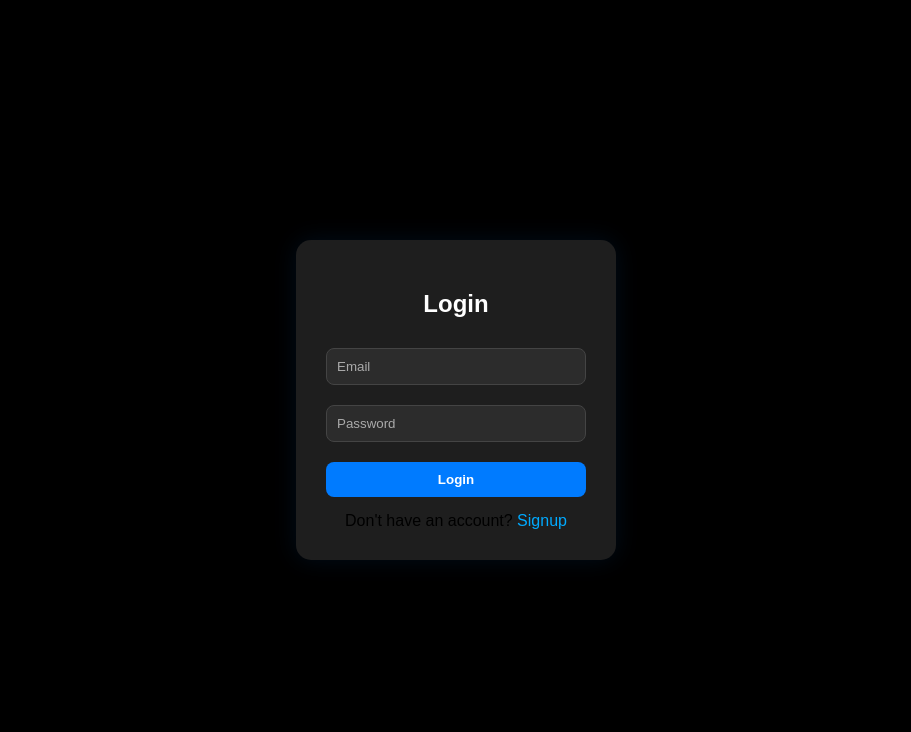
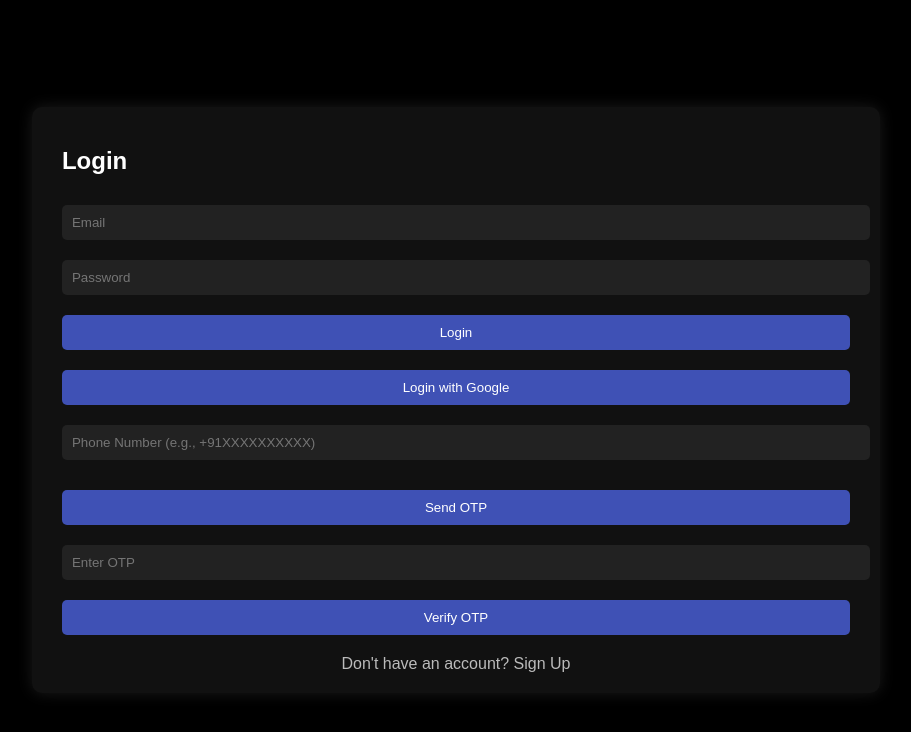
Before and after one commit to payashrajput/ALLcounselling, a plain HTML site: page index.html in a window 1280 px wide. Shown: the whole page, without its empty margins (184-1095 px from the left). Drawn offline with Linux system fonts and the light colour scheme.

Commit message:
Update index.html

```diff
--- a/index.html
+++ b/index.html
@@ -2,224 +2,174 @@
 <html lang="en">
 <head>
   <meta charset="UTF-8" />
-  <meta name="viewport" content="width=device-width, initial-scale=1.0"/>
-  <title>All Counselling - Login & Signup</title>
-  <link rel="icon" type="image/x-icon" href="favicon.png">
+  <meta name="viewport" content="width=device-width, initial-scale=1.0" />
+  <title>Login & Signup</title>
   <style>
-    * {
-      box-sizing: border-box;
-    }
-
     body {
       font-family: Arial, sans-serif;
       background: #000;
       margin: 0;
-      height: 100vh;
+      padding: 0;
       display: flex;
       justify-content: center;
       align-items: center;
-      overflow: hidden;
+      height: 100vh;
+      color: white;
     }
-
     .container {
-      background: #1e1e1e;
-      padding: 30px;
-      border-radius: 15px;
-      box-shadow: 0 0 25px rgba(0, 123, 255, 0.1);
-      width: 320px;
-      position: relative;
-      animation: fadeIn 1s ease forwards;
+      background: #111;
+      padding: 20px 30px;
+      border-radius: 10px;
+      box-shadow: 0 0 15px rgba(255, 255, 255, 0.1);
+      transition: transform 0.3s ease-in-out;
     }
-
-    @keyframes fadeIn {
-      0% {
-        opacity: 0;
-        transform: translateY(-20px);
-      }
-      100% {
-        opacity: 1;
-        transform: translateY(0);
-      }
-    }
-
-    h2 {
-      text-align: center;
-      margin-bottom: 20px;
-      color: #fff;
-    }
-
-    input[type="text"],
-    input[type="password"],
-    input[type="email"] {
-      width: 100%;
-      padding: 10px;
-      margin: 10px 0;
-      border-radius: 8px;
-      border: 1px solid #444;
-      background-color: #2c2c2c;
-      color: white;
-      transition: 0.3s;
-    }
-
-    input::placeholder {
-      color: #aaa;
-    }
-
-    input:focus,
-    input:hover {
-      border-color: #007bff;
-      box-shadow: 0 0 8px #007bff55;
-      outline: none;
-    }
-
-    button {
-      width: 100%;
-      padding: 10px;
-      background: #007bff;
-      color: white;
-      border: none;
-      border-radius: 8px;
-      cursor: pointer;
-      font-weight: bold;
-      margin-top: 10px;
-      transition: 0.3s ease;
-    }
-
-    button:hover {
-      background: #0056b3;
+    .container:hover {
       transform: scale(1.03);
     }
-
-    .toggle {
+    input, button {
+      width: 100%;
+      margin: 10px 0;
+      padding: 10px;
+      border: none;
+      border-radius: 5px;
+    }
+    input {
+      background: #222;
+      color: white;
+    }
+    button {
+      background: #3f51b5;
+      color: white;
+      cursor: pointer;
+    }
+    button:hover {
+      background: #5c6bc0;
+    }
+    .switch {
       text-align: center;
-      margin-top: 15px;
+      margin-top: 10px;
+      cursor: pointer;
+      color: #bbb;
     }
-
-    .toggle a {
-      color: #00aaff;
-      cursor: pointer;
-      text-decoration: none;
-      transition: 0.3s;
-    }
-
-    .toggle a:hover {
-      color: white;
-      text-shadow: 0 0 5px #00aaff;
-      text-decoration: underline;
-    }
-
-    .form-section {
-      transition: all 0.5s ease;
-      opacity: 1;
-    }
-
-    .form-section.hidden {
-      opacity: 0;
-      transform: translateX(100%);
-      position: absolute;
-      pointer-events: none;
-    }
-
-    .form-section.show {
-      opacity: 1;
-      transform: translateX(0);
-      position: relative;
-      pointer-events: auto;
+    #recaptcha-container {
+      margin-top: 10px;
     }
   </style>
 </head>
 <body>
-
   <div class="container">
-    <!-- Login Form -->
-    <div id="loginForm" class="form-section show">
-      <h2>Login</h2>
-      <input type="email" id="loginEmail" placeholder="Email" />
-      <input type="password" id="loginPassword" placeholder="Password" />
-      <button onclick="login()">Login</button>
-      <div class="toggle">Don't have an account? <a onclick="switchToSignup()">Signup</a></div>
-    </div>
-
-    <!-- Signup Form -->
-    <div id="signupForm" class="form-section hidden">
-      <h2>Signup</h2>
-      <input type="email" id="signupEmail" placeholder="Email" />
-      <input type="password" id="signupPassword" placeholder="Password" />
-      <button onclick="signup()">Signup</button>
-      <div class="toggle">Already have an account? <a onclick="switchToLogin()">Login</a></div>
-    </div>
+    <h2 id="form-title">Login</h2>
+    <input type="email" id="email" placeholder="Email" required />
+    <input type="password" id="password" placeholder="Password" required />
+    <button id="login-btn">Login</button>
+    <button id="signup-btn" style="display:none">Sign Up</button>
+    <button onclick="loginWithGoogle()">Login with Google</button>
+    <input type="tel" id="phone" placeholder="Phone Number (e.g., +91XXXXXXXXXX)" />
+    <div id="recaptcha-container"></div>
+    <button onclick="sendOTP()">Send OTP</button>
+    <input type="text" id="otp" placeholder="Enter OTP" />
+    <button onclick="verifyOTP()">Verify OTP</button>
+    <div class="switch" onclick="toggleForm()">Don't have an account? Sign Up</div>
   </div>
 
-  <!-- Firebase Scripts -->
   <script src="https://www.gstatic.com/firebasejs/9.22.2/firebase-app-compat.js"></script>
   <script src="https://www.gstatic.com/firebasejs/9.22.2/firebase-auth-compat.js"></script>
-
   <script>
-    // ✅ Your Firebase Config
     const firebaseConfig = {
       apiKey: "AIzaSyCpMwWt5vc6REwvCAeRA9sfnwEtrYgWUJw",
       authDomain: "all-counselling-2025.firebaseapp.com",
       projectId: "all-counselling-2025",
-      storageBucket: "all-counselling-2025.firebasestorage.app",
+      storageBucket: "all-counselling-2025.appspot.com",
       messagingSenderId: "686943950536",
       appId: "1:686943950536:web:d38d30a092d111e8fa77fd",
       measurementId: "G-GNEV5Z3RT4"
     };
 
-    // ✅ Initialize Firebase
     firebase.initializeApp(firebaseConfig);
     const auth = firebase.auth();
 
-    function switchToSignup() {
-      document.getElementById('loginForm').classList.remove('show');
-      document.getElementById('loginForm').classList.add('hidden');
-      setTimeout(() => {
-        document.getElementById('signupForm').classList.remove('hidden');
-        document.getElementById('signupForm').classList.add('show');
-      }, 200);
+    const loginBtn = document.getElementById("login-btn");
+    const signupBtn = document.getElementById("signup-btn");
+    const switchText = document.querySelector(".switch");
+    const formTitle = document.getElementById("form-title");
+
+    let isLogin = true;
+
+    function toggleForm() {
+      isLogin = !isLogin;
+      formTitle.innerText = isLogin ? "Login" : "Sign Up";
+      loginBtn.style.display = isLogin ? "block" : "none";
+      signupBtn.style.display = isLogin ? "none" : "block";
+      switchText.innerText = isLogin
+        ? "Don't have an account? Sign Up"
+        : "Already have an account? Login";
     }
 
-    function switchToLogin() {
-      document.getElementById('signupForm').classList.remove('show');
-      document.getElementById('signupForm').classList.add('hidden');
-      setTimeout(() => {
-        document.getElementById('loginForm').classList.remove('hidden');
-        document.getElementById('loginForm').classList.add('show');
-      }, 200);
+    signupBtn.addEventListener("click", () => {
+      const email = document.getElementById("email").value;
+      const password = document.getElementById("password").value;
+      auth.createUserWithEmailAndPassword(email, password)
+        .then(() => {
+          alert("Signup successful");
+          window.location.href = "index1.html";
+        })
+        .catch((error) => alert(error.message));
+    });
+
+    loginBtn.addEventListener("click", () => {
+      const email = document.getElementById("email").value;
+      const password = document.getElementById("password").value;
+      auth.signInWithEmailAndPassword(email, password)
+        .then(() => {
+          alert("Login successful");
+          window.location.href = "index1.html";
+        })
+        .catch((error) => alert(error.message));
+    });
+
+    function loginWithGoogle() {
+      const provider = new firebase.auth.GoogleAuthProvider();
+      auth.signInWithPopup(provider)
+        .then(() => {
+          alert("Google login successful");
+          window.location.href = "index1.html";
+        })
+        .catch((error) => alert(error.message));
     }
 
-    function signup() {
-      const email = document.getElementById("signupEmail").value;
-      const password = document.getElementById("signupPassword").value;
+    window.recaptchaVerifier = new firebase.auth.RecaptchaVerifier('recaptcha-container', {
+      'size': 'normal',
+      'callback': function(response) {
+        console.log("reCAPTCHA solved");
+      }
+    });
 
-      if (!email || !password) {
-        alert("Please enter email and password.");
+    let confirmationResult;
+    function sendOTP() {
+      const phoneNumber = document.getElementById("phone").value;
+      const appVerifier = window.recaptchaVerifier;
+
+      auth.signInWithPhoneNumber(phoneNumber, appVerifier)
+        .then((result) => {
+          confirmationResult = result;
+          alert("OTP sent");
+        })
+        .catch((error) => alert(error.message));
+    }
+
+    function verifyOTP() {
+      const code = document.getElementById("otp").value;
+      if (!confirmationResult) {
+        alert("Please request OTP first");
         return;
       }
-
-      auth.createUserWithEmailAndPassword(email, password)
+      confirmationResult.confirm(code)
         .then(() => {
-          alert("Signup successful! Please login.");
-          switchToLogin();
+          alert("Phone verification successful");
+          window.location.href = "index1.html";
         })
-        .catch(error => {
-          alert("Signup Error: " + error.message);
-        });
-    }
-
-    function login() {
-      const email = document.getElementById("loginEmail").value;
-      const password = document.getElementById("loginPassword").value;
-
-      auth.signInWithEmailAndPassword(email, password)
-        .then(() => {
-          window.location.href = "index1.html"; // Redirect on successful login
-        })
-        .catch(error => {
-          alert("Login Error: " + error.message);
-        });
+        .catch((error) => alert("Invalid OTP"));
     }
   </script>
-
 </body>
 </html>
```
